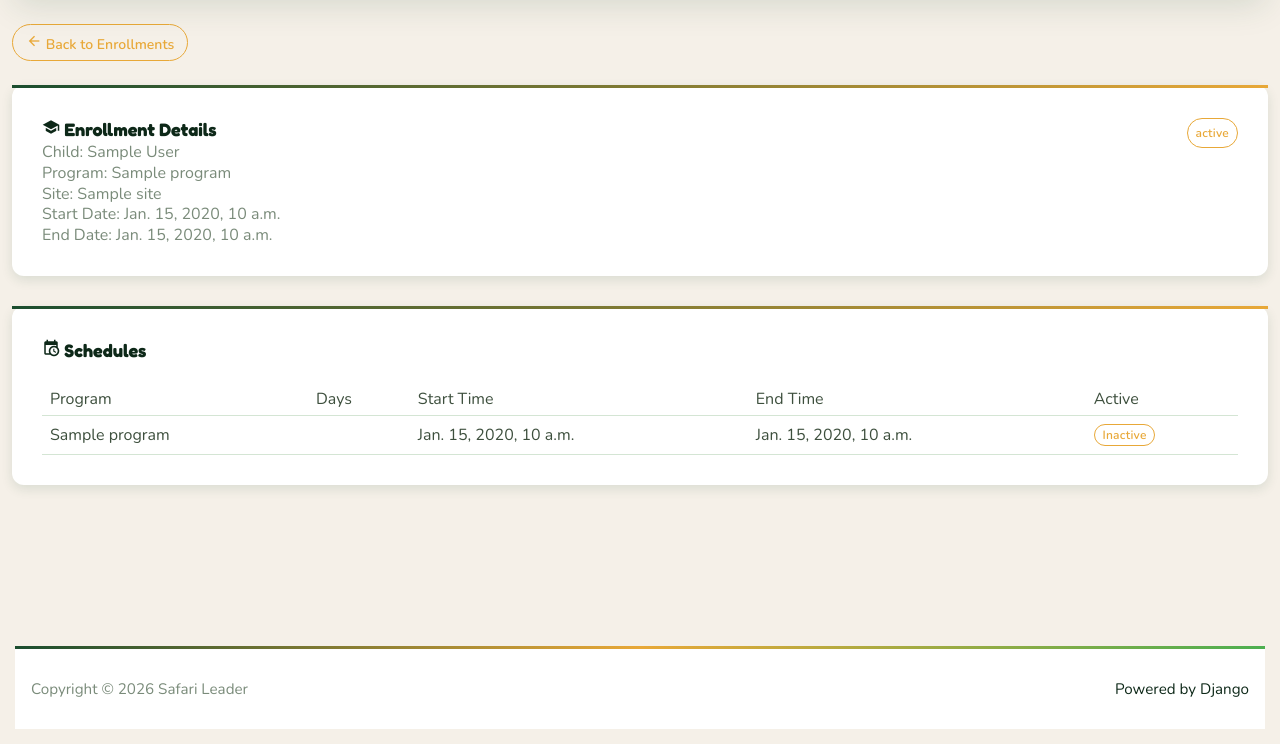
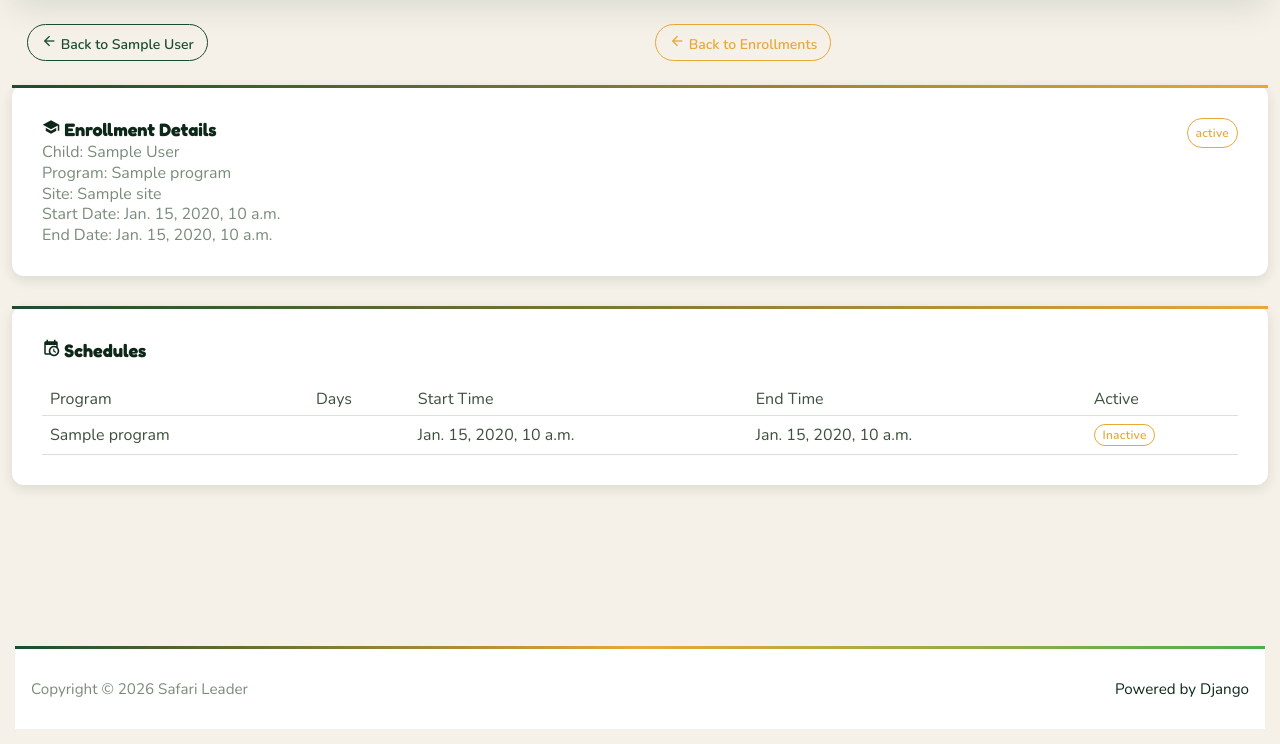
Before and after one commit to Terry-BrooksJr/safari-leader, a Django app: template templates/enrollment/enrollment_detail.html in a window 1280 px wide. Shown: the part 180-924 px from the top of the page. Run offline with Django 3.2, Linux system fonts and the light colour scheme; the template is opened without the code that fills it: most values are stand-ins (such as "Sample title", 1, 10 or a date in 2020); some libraries are stand-ins or nearby versions.

Commit message:
feat: Add enrollment management views and templates; update navigation for enrollment section

```diff
--- a/core/urls.py
+++ b/core/urls.py
@@ -22,6 +22,7 @@ from django.views.generic import RedirectView
 
 import applications.accounts.urls as DASHBOARD_URLS
 import applications.children.urls as CHILDREN_URLS
+import applications.enrollment.urls as ENROLLMENT_URLS
 
 urlpatterns = [
     path("", RedirectView.as_view(url="/dashboard/", permanent=False)),
@@ -39,4 +40,5 @@ urlpatterns = [
     ),
     path("dashboard/", include(DASHBOARD_URLS), name="dashboard"),
     path("children/", include(CHILDREN_URLS)),
+    path("registration/", include(ENROLLMENT_URLS)),
 ]
--- a/templates/children/child_detail.html
+++ b/templates/children/child_detail.html
@@ -417,7 +417,7 @@
                                                 <tr>
                                                     <td>
                                                         <a class="detail-link link-offset-2 link-offset-3-hover link-underline link-underline-opacity-0 link-underline-opacity-75-hover"
-                                                           href="{% url 'medical-note-detail' note.pk %}">{{ note.note }}
+                                                    href="{% url 'medical-note-detail' note.pk %}">{{ note.note }}</a>>
                                                         </td>
                                                         <td>
                                                             {% if note.is_active %}
@@ -463,7 +463,7 @@
                                                     <tr>
                                                         <td>
                                                             <a class="detail-link link-offset-2 link-offset-3-hover link-underline link-underline-opacity-0 link-underline-opacity-75-hover"
-                                                               href="">{{ enrollment.program }}
+                                                        href="{% url 'enrollment-detail' enrollment.pk %}">{{ enrollment.program }}</a>
                                                             </td>
                                                             <td>{{ enrollment.site }}</td>
                                                             <td>{{ enrollment.start_date }}</td>
--- a/templates/children/emergency_contact_detail.html
+++ b/templates/children/emergency_contact_detail.html
@@ -1,6 +1,8 @@
 {% extends "base.html" %}
 {% load static %}
-{% block title %}Emergency Contact - {{ contact.first_name }} {{ contact.last_name }} - Safari Leader{% endblock %}
+{% block title %}
+    Emergency Contact - {{ contact.first_name }} {{ contact.last_name }} - Safari Leader
+{% endblock %}
 {% block content %}
     <div class="row">
         <div class="col-12 mb-4">
--- a/templates/enrollment/enrollment_detail.html
+++ b/templates/enrollment/enrollment_detail.html
@@ -2,11 +2,17 @@
 {% load static %}
 {% block title %}Enrollment - {{ enrollment.child }} - Safari Leader{% endblock %}
 {% block content %}
-    <div class="row">
-        <div class="col-12 mb-4">
-            <a href="{% url 'enrollment-list' %}"
-               class="btn btn-outline-secondary btn-sm">
-                <i class="mdi mdi-arrow-left"></i> Back to Enrollments
+<div class="row mx-auto">
+  <div class="col-6 mb-4">
+    <a href="{% url 'child-detail' enrollment.child.pk %}" class="btn btn-outline-primary btn-sm">
+      <i class="mdi mdi-arrow-left"></i>
+      Back to {{ enrollment.child.first_name }} {{ enrollment.child.last_name }}
+    </a>
+  </div>
+  <div class="col-6 mb-4">
+    <a href="{% url 'enrollment-list' %}" class="btn btn-outline-secondary btn-sm">
+      <i class="mdi mdi-arrow-left"></i>
+      Back to Enrollments
     </a>
   </div>
 </div>
@@ -17,7 +23,8 @@
         <div class="d-flex justify-content-between align-items-start">
           <div>
             <h3 class="card-title mb-1">
-                                <i class="mdi mdi-school"></i> Enrollment Details
+              <i class="mdi mdi-school"></i>
+              Enrollment Details
             </h3>
             <p class="text-muted mb-0">Child: {{ enrollment.child.first_name }} {{ enrollment.child.last_name }}</p>
             <p class="text-muted mb-0">Program: {{ enrollment.program.name }}</p>
--- a/templates/includes/_horizontal-navbar.html
+++ b/templates/includes/_horizontal-navbar.html
@@ -213,7 +213,7 @@
                     </a>
                 </li>
                 <li class="nav-item">
-                    <a href="#" class="nav-link">
+                    <a href="{% url 'enrollment-list' %}" class="nav-link">
                         <img src="{% static "images/icons/enrollment.png" %}"
                              class="mdi mdi-file-document-box menu-icon">
                         <span class="menu-title">Enrollment</span>
```
Also changed, not shown: applications/enrollment/urls.py (added, +9 -0 lines), applications/enrollment/views.py (+15 -1 lines), templates/enrollment/enrollment_list.html (added, +7 -0 lines). Lines whose indentation alone changed are shown as unchanged.
